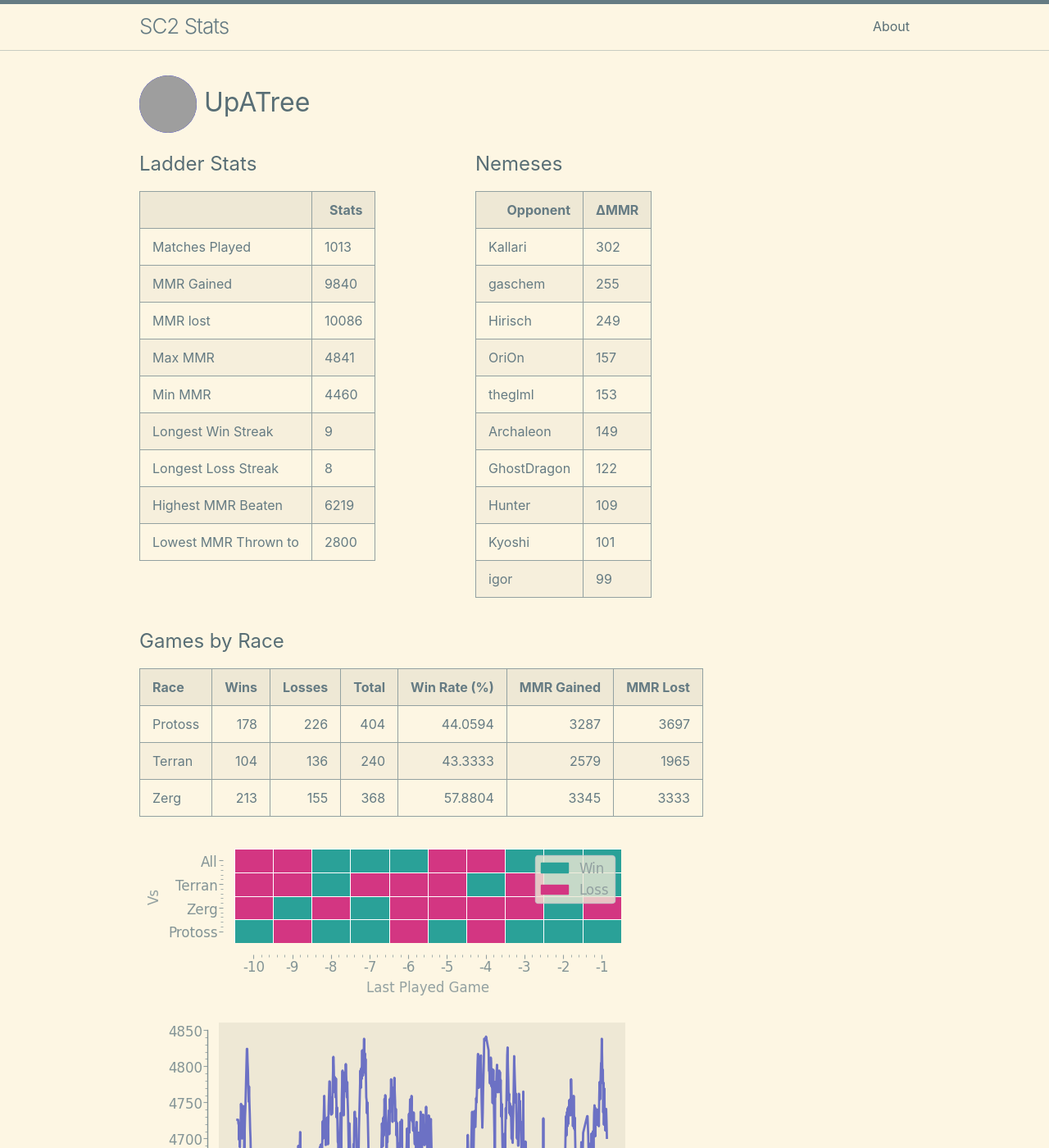
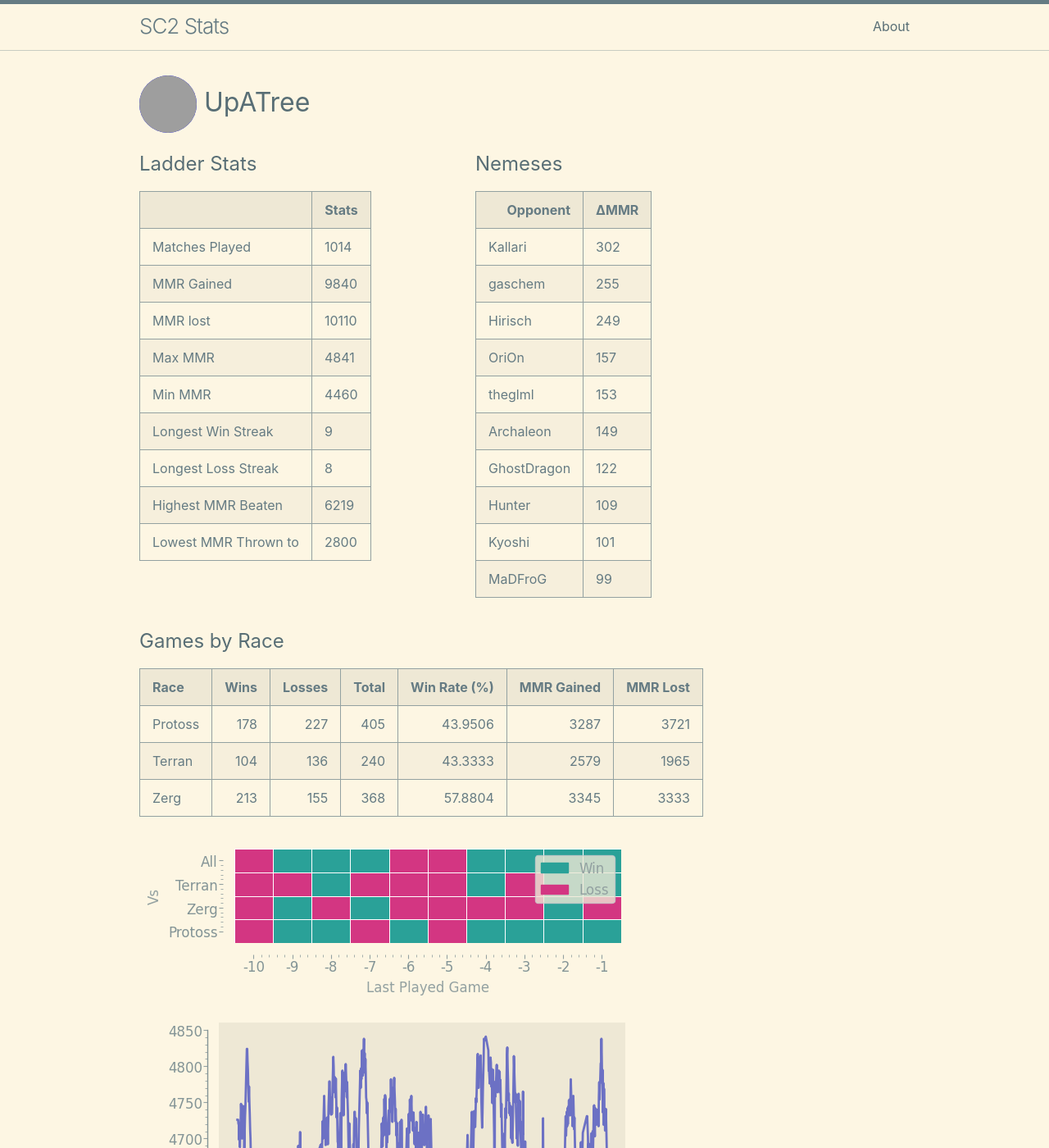
Before and after one commit to kylermurphy/UpATree, a Jekyll site: the page built from docs/index.md, in a window 1280 px wide and 1400 px high. Shown: the whole window at 82% size. Built offline with Jekyll 4.4.1, drawn with Linux system fonts in a browser that asks for light colours; grey boxes are pictures that could not be loaded.

Commit message:
running on push

```diff
--- a/docs/index.md
+++ b/docs/index.md
@@ -18,7 +18,7 @@ layout: home
   <tbody>
     <tr>
       <td>Matches Played</td>
-      <td>1013</td>
+      <td>1014</td>
     </tr>
     <tr>
       <td>MMR Gained</td>
@@ -26,7 +26,7 @@ layout: home
     </tr>
     <tr>
       <td>MMR lost</td>
-      <td>10086</td>
+      <td>10110</td>
     </tr>
     <tr>
       <td>Max MMR</td>
@@ -102,7 +102,7 @@ layout: home
       <td>101</td>
     </tr>
     <tr>
-      <td>igor</td>
+      <td>MaDFroG</td>
       <td>99</td>
     </tr>
   </tbody>
@@ -114,7 +114,7 @@ layout: home
 
 | Race    |   Wins |   Losses |   Total |   Win Rate (%) |   MMR Gained |   MMR Lost |
 |:--------|-------:|---------:|--------:|---------------:|-------------:|-----------:|
-| Protoss |    178 |      226 |     404 |        44.0594 |         3287 |       3697 |
+| Protoss |    178 |      227 |     405 |        43.9506 |         3287 |       3721 |
 | Terran  |    104 |      136 |     240 |        43.3333 |         2579 |       1965 |
 | Zerg    |    213 |      155 |     368 |        57.8804 |         3345 |       3333 |
 
--- a/log.txt
+++ b/log.txt
@@ -219,3 +219,4 @@ Writing a log file 2025-03-01 18:48:03.
 Writing a log file 2025-03-01 19:16:06.
 Writing a log file 2025-03-01 19:28:50.
 Writing a log file 2025-03-01 19:48:04.
+Writing a log file 2025-03-01 20:21:59.
```
Also changed, not shown: docs/assets/MMR.png, docs/assets/daily.png, docs/assets/gm_hist.png, docs/assets/r_wrt.png, 1 other file.
